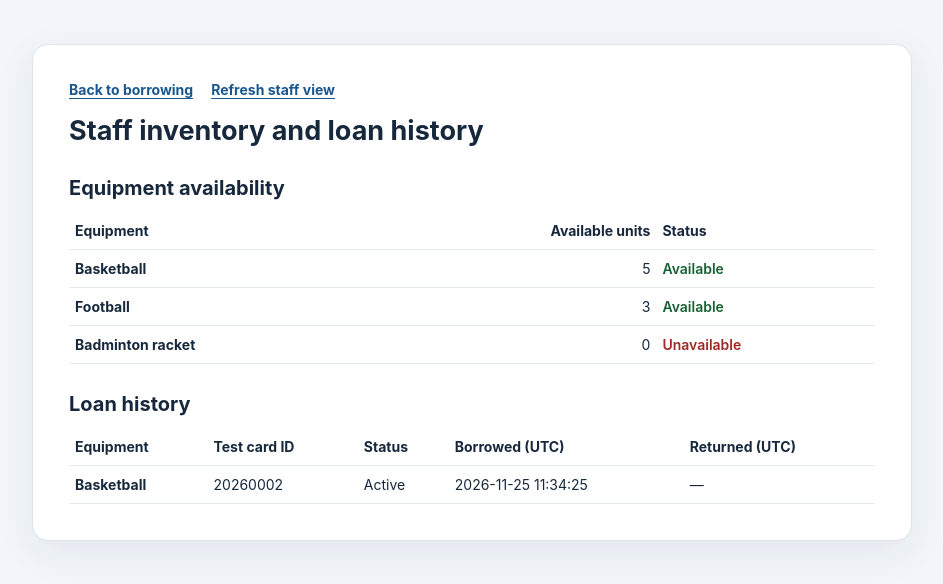
After one commit to jiemaizhang-cell/Campus-Sports-Equipment-Borrowing-System, a Flask app: page /staff in a window 1280 px wide. The commit adds this page. Shown: the top 584 px of the page, without its empty margins (168-1111 px from the left). Run offline with Flask 3, Linux system fonts and the light colour scheme; data comes from the database, SQL or seed files in the repository.

Commit message:
feat: Add B8 staff loan history and inventory view

```diff
--- a/app.py
+++ b/app.py
@@ -14,6 +14,7 @@ from database import (
     borrow_equipment,
     find_card_loan_status,
     list_equipment,
+    read_staff_overview,
     return_equipment,
 )
 from validation import validate_card_id
@@ -31,6 +32,18 @@ def index():
         equipment = None
 
     return render_template("index.html", equipment=equipment), 200, {"Cache-Control": "no-store"}
+
+
+@app.get("/staff")
+def staff():
+    headers = {"Cache-Control": "no-store"}
+    try:
+        equipment, loans = read_staff_overview(app.config["DATABASE"])
+    except (OSError, sqlite3.Error):
+        app.logger.exception("Unable to read staff records")
+        return render_template("staff.html", loans=None), 503, headers
+
+    return render_template("staff.html", equipment=equipment, loans=loans), 200, headers
 
 
 def _read_card_input():
--- a/database.py
+++ b/database.py
@@ -113,9 +113,27 @@ def find_card_loan_status(database_path, card_id):
 def list_equipment(database_path):
     """Read the current available quantity for each item."""
     with _open_database(database_path) as database:
-        return database.execute(
-            "SELECT item_id, name, available_quantity FROM equipment ORDER BY item_id"
-        ).fetchall()
+        return _read_equipment(database)
+
+
+def read_staff_overview(database_path):
+    """Read equipment and loan history from the same SQLite snapshot."""
+    with _open_database(database_path) as database, database:
+        database.execute("BEGIN")
+        equipment = _read_equipment(database)
+        loans = database.execute("""
+            SELECT loans.loan_id, loans.card_id, equipment.name AS item_name,
+                   loans.borrowed_at, loans.returned_at
+            FROM loans JOIN equipment ON equipment.item_id = loans.item_id
+            ORDER BY loans.borrowed_at DESC, loans.loan_id DESC
+        """).fetchall()
+        return equipment, loans
+
+
+def _read_equipment(database):
+    return database.execute(
+        "SELECT item_id, name, available_quantity FROM equipment ORDER BY item_id"
+    ).fetchall()
 
 
 @contextmanager
--- a/static/style.css
+++ b/static/style.css
@@ -2,6 +2,9 @@
 * { box-sizing:border-box; }
 body { margin:0; padding:44px 18px; }
 .panel { max-width:640px; margin:0 auto; background:white; padding:36px; border:1px solid #dce4ed; border-radius:16px; box-shadow:0 12px 38px rgba(22,45,75,.07); }
+.staff-panel { max-width:880px; }
+.view-links { display:flex; flex-wrap:wrap; gap:6px 18px; }
+.view-links a { color:#1a578f; font-size:14px; font-weight:650; text-underline-offset:3px; }
 h1 { font-size:27px; line-height:1.25; margin:16px 0 12px; }
 .intro { color:#4c6175; margin:0 0 30px; }
 label { display:block; font-weight:650; margin-bottom:9px; }
@@ -16,10 +19,12 @@ button:disabled { opacity:.65; cursor:wait; }
 .success { background:#e6f6eb; color:#166034; border:1px solid #a7dec0; }
 .error { background:#fff0ed; color:#9f2821; border:1px solid #f1c0b6; }
 .note { margin-top:28px; padding-top:19px; border-top:1px solid #e3eaf1; color:#667789; font-size:13px; line-height:1.65; }
-.equipment { margin-top:28px; }
-.equipment h2 { margin:0 0 12px; font-size:20px; }
-.equipment-table { width:100%; border-collapse:collapse; font-size:14px; }
-.equipment-table th, .equipment-table td { padding:10px 6px; border-bottom:1px solid #e3eaf1; text-align:left; }
+.equipment, .loan-history { margin-top:28px; }
+.equipment h2, .loan-history h2 { margin:0 0 12px; font-size:20px; }
+.equipment-table, .loan-table { width:100%; border-collapse:collapse; font-size:14px; }
+.equipment-table th, .equipment-table td, .loan-table th, .loan-table td { padding:10px 6px; border-bottom:1px solid #e3eaf1; text-align:left; }
+.table-scroll { overflow-x:auto; }
+.loan-table { min-width:550px; }
 .equipment-table th:nth-child(2), .equipment-table td:nth-child(2) { text-align:right; }
 .stock-available, .stock-unavailable { font-weight:600; }
 .stock-available { color:#166034; }
--- /dev/null
+++ b/templates/_equipment_table.html
@@ -0,0 +1,28 @@
+{% if equipment is none %}
+<p>Equipment availability is temporarily unavailable.</p>
+{% elif equipment %}
+<table class="equipment-table" aria-labelledby="equipment-heading">
+  <thead>
+    <tr>
+      <th scope="col">Equipment</th>
+      <th scope="col">Available units</th>
+      <th scope="col">Status</th>
+    </tr>
+  </thead>
+  <tbody>
+    {% for item in equipment %}
+    <tr id="equipment-{{ item.item_id }}">
+      <th scope="row">{{ item.name }}</th>
+      <td>{{ item.available_quantity }}</td>
+      {% if item.available_quantity == 0 %}
+      <td class="stock-unavailable">Unavailable</td>
+      {% else %}
+      <td class="stock-available">Available</td>
+      {% endif %}
+    </tr>
+    {% endfor %}
+  </tbody>
+</table>
+{% else %}
+<p>No equipment is listed.</p>
+{% endif %}
--- /dev/null
+++ b/templates/staff.html
@@ -0,0 +1,61 @@
+<!doctype html>
+<html lang="en">
+<head>
+  <meta charset="utf-8" />
+  <meta name="viewport" content="width=device-width, initial-scale=1" />
+  <title>Staff view | Campus Sports Equipment Borrowing</title>
+  <link rel="stylesheet" href="{{ url_for('static', filename='style.css') }}" />
+</head>
+<body>
+  <main class="panel staff-panel">
+    <nav class="view-links" aria-label="System views">
+      <a href="{{ url_for('index') }}">Back to borrowing</a>
+      <a href="{{ url_for('staff') }}">Refresh staff view</a>
+    </nav>
+    <h1>Staff inventory and loan history</h1>
+    {% if loans is none %}
+    <p>Staff records are temporarily unavailable.</p>
+    {% else %}
+    <section class="equipment" aria-labelledby="equipment-heading">
+      <h2 id="equipment-heading">Equipment availability</h2>
+      {% include "_equipment_table.html" %}
+    </section>
+    <section class="loan-history" aria-labelledby="loan-history-heading">
+      <h2 id="loan-history-heading">Loan history</h2>
+      {% if loans %}
+      <div class="table-scroll" role="region" aria-labelledby="loan-history-heading" tabindex="0">
+        <table class="loan-table" aria-labelledby="loan-history-heading">
+          <thead>
+            <tr>
+              <th scope="col">Equipment</th>
+              <th scope="col">Test card ID</th>
+              <th scope="col">Status</th>
+              <th scope="col">Borrowed (UTC)</th>
+              <th scope="col">Returned (UTC)</th>
+            </tr>
+          </thead>
+          <tbody>
+            {% for loan in loans %}
+            <tr id="loan-{{ loan.loan_id }}">
+              <th scope="row">{{ loan.item_name }}</th>
+              <td>{{ loan.card_id }}</td>
+              <td>{{ 'Active' if loan.returned_at is none else 'Returned' }}</td>
+              <td><time datetime="{{ loan.borrowed_at|replace(' ', 'T') }}Z">{{ loan.borrowed_at }}</time></td>
+              {% if loan.returned_at is none %}
+              <td>—</td>
+              {% else %}
+              <td><time datetime="{{ loan.returned_at|replace(' ', 'T') }}Z">{{ loan.returned_at }}</time></td>
+              {% endif %}
+            </tr>
+            {% endfor %}
+          </tbody>
+        </table>
+      </div>
+      {% else %}
+      <p>No loans recorded.</p>
+      {% endif %}
+    </section>
+    {% endif %}
+  </main>
+</body>
+</html>
```
Also changed, not shown: templates/index.html (+4 -28 lines), tests/test_api.py (+75 -0 lines), README.md.
